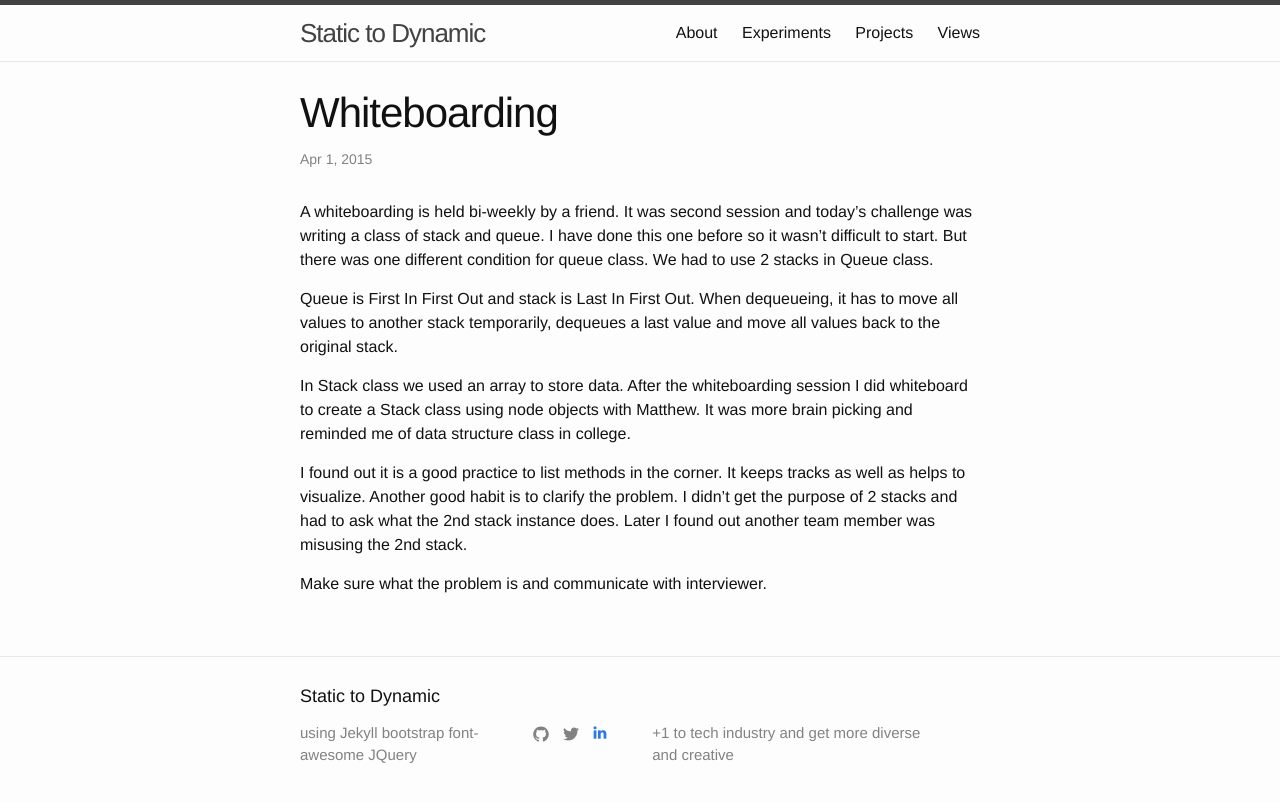
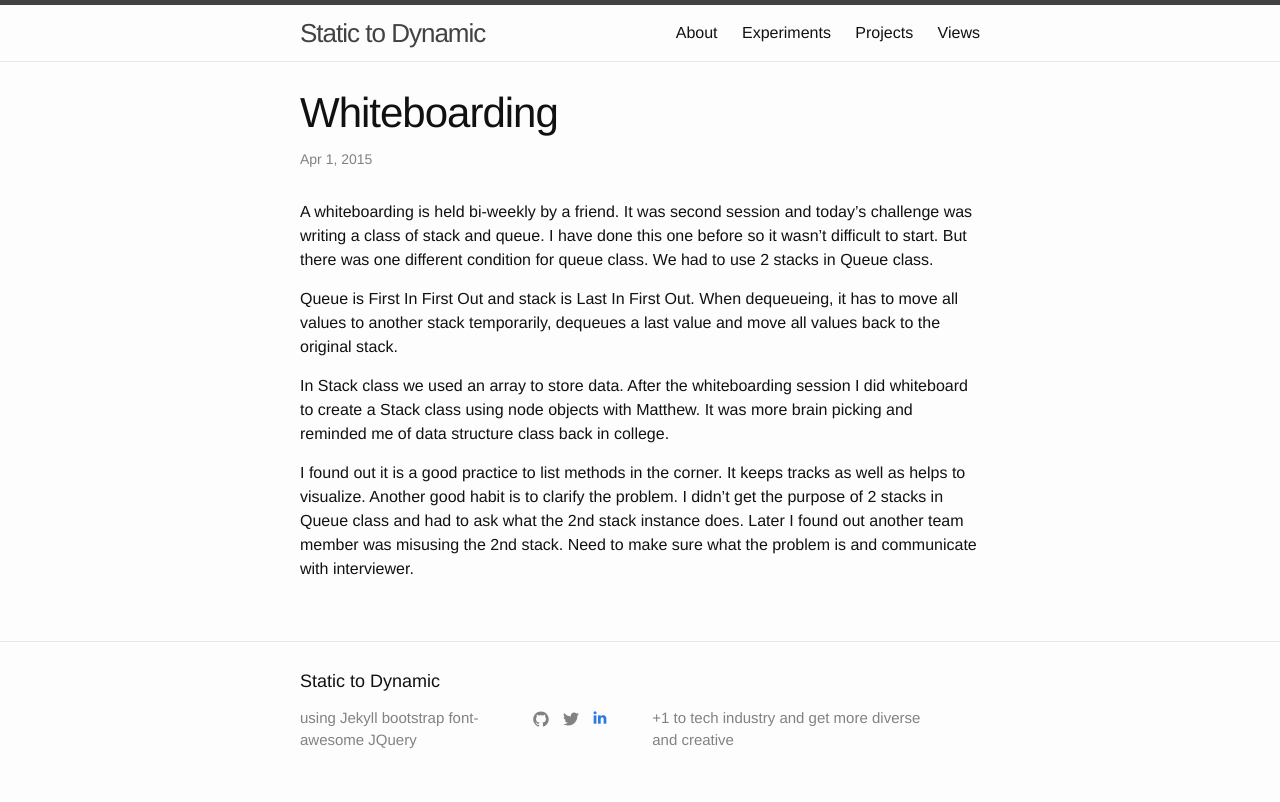
Before and after one commit to soborok/soborok.github.io, a Jekyll site: the page built from _posts/2014-04-01-whiteboarding.markdown, in a window 1280 px wide. Shown: the top 802 px of the page. Built offline with Jekyll 4.4.1, drawn with Linux system fonts in a browser that asks for light colours; nearby versions of some CDN libraries.

Commit message:
changed wording

```diff
--- a/_posts/2014-03-31-jekyll-in-action.markdown
+++ b/_posts/2014-03-31-jekyll-in-action.markdown
@@ -2,7 +2,7 @@
 layout: post
 title:  "Hello to Jekyll!"
 date:   2015-03-31 15:34:55
-categories: Jekyll & Blog
+categories: Jekyll
 ---
 I haven't updated my blog. Yesterday, I decided to work on building my "static" blog. First thing is to get to know Jekyll. Thanks to Matthew, my decision was made quickly.
 
--- a/_posts/2014-04-01-whiteboarding.markdown
+++ b/_posts/2014-04-01-whiteboarding.markdown
@@ -8,8 +8,6 @@ A whiteboarding is held bi-weekly by a friend. It was second session and today's
 
 Queue is First In First Out and stack is Last In First Out. When dequeueing, it has to move all values to another stack temporarily, dequeues a last value and move all values back to the original stack.
 
-In Stack class we used an array to store data. After the whiteboarding session I did whiteboard to create a Stack class using node objects with Matthew. It was more brain picking and reminded me of data structure class in college.
+In Stack class we used an array to store data. After the whiteboarding session I did whiteboard to create a Stack class using node objects with Matthew. It was more brain picking and reminded me of data structure class back in college.
 
-I found out it is a good practice to list methods in the corner. It keeps tracks as well as helps to visualize. Another good habit is to clarify the problem. I didn't get the purpose of 2 stacks and had to ask what the 2nd stack instance does. Later I found out another team member was misusing the 2nd stack.
-
-Make sure what the problem is and communicate with interviewer.
+I found out it is a good practice to list methods in the corner. It keeps tracks as well as helps to visualize. Another good habit is to clarify the problem. I didn't get the purpose of 2 stacks in Queue class and had to ask what the 2nd stack instance does. Later I found out another team member was misusing the 2nd stack. Need to make sure what the problem is and communicate with interviewer.
```
